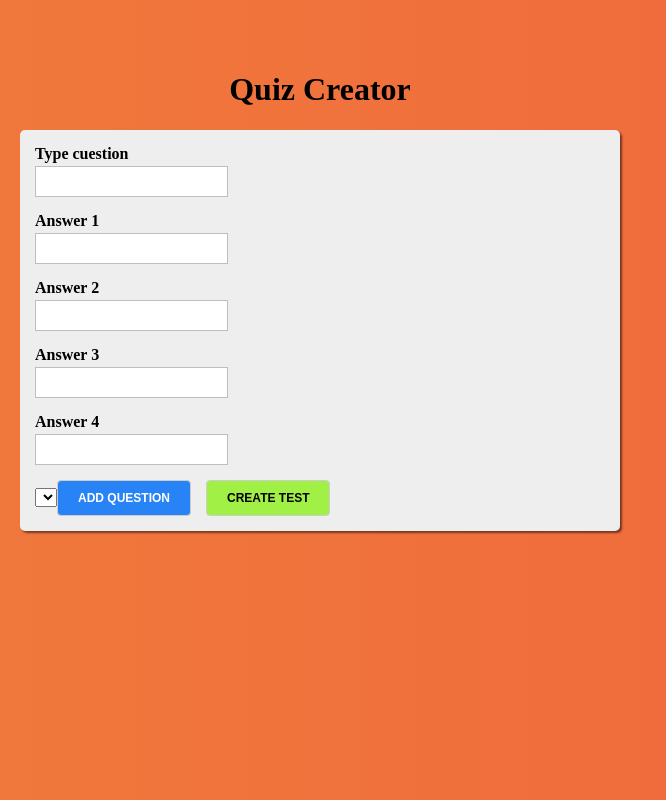
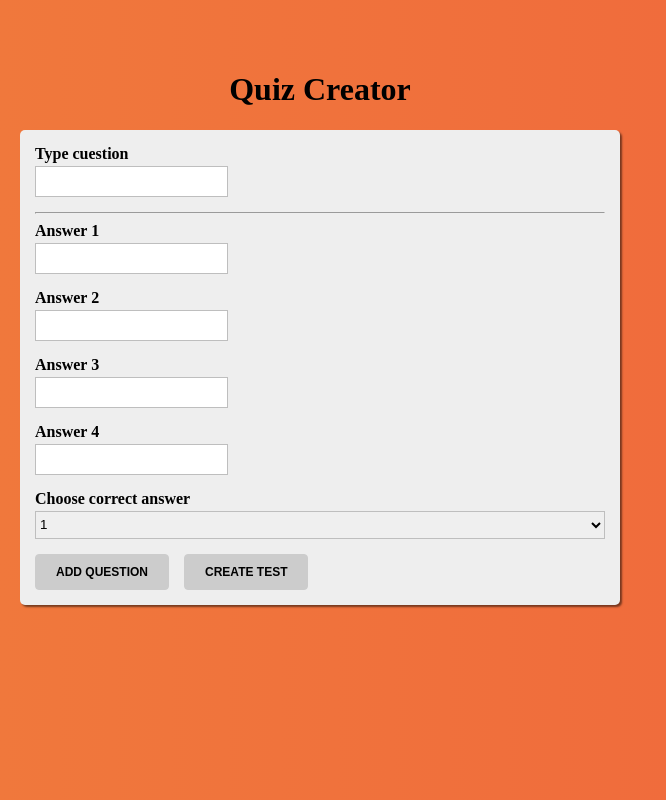
Before and after one commit to FarhadMGN/react, a React (Create React App) app: page /quiz-creator in a window 1280 px wide. Shown: the whole page, without its empty margins (0-666 px from the left). Built offline with nearby package versions, Linux system fonts and the light colour scheme.

Commit message:
fix quiz creation

```diff
--- /dev/null
+++ b/src/components/UI/select/select.js
@@ -0,0 +1,29 @@
+import React from 'react';
+import classes from './select.module.css';
+
+const Select = props => {
+    const htmlFor = `${props.label}-${Math.random()}`;
+    return (
+        <div className={classes.Select}>
+            <label htmlFor={htmlFor}>{props.label}</label>
+            <select
+                id={htmlFor}
+                value={props.value}
+                onChange={props.onChange}
+            >
+                { props.options.map((option, idx) => {
+                    return (
+                        <option
+                            value={option.value}
+                            key={option.value + idx}
+                        >
+                            {option.text}
+                        </option>
+                    )
+                }) }
+            </select>
+        </div>
+    )
+};
+
+export default Select;
--- /dev/null
+++ b/src/components/UI/select/select.module.css
@@ -0,0 +1,21 @@
+.Select {
+    margin-bottom: 15px;
+}
+
+.Select label {
+    margin: 0 0 3px 0;
+    padding: 0;
+    font-weight: bold;
+    display: block;
+}
+
+.Select select {
+    display: block;
+    box-sizing: border-box;
+    border: 1px solid #bebebe;
+    margin: 0 0 5px;
+    height: 28px;
+    width: 100%;
+    outline: none;
+    transition: all 300ms ease-in-out;
+}
--- a/src/containers/auth/auth.js
+++ b/src/containers/auth/auth.js
@@ -63,7 +63,7 @@
         return isValid;
     }
     onChangeHandler = (event, controlName) => {
-        console.log(controlName, event.target.value);
+        // console.log(controlName, event.target.value);
 
         const formControls = { ...this.state.formControls };
         const control = { ...formControls[controlName]};
--- a/src/containers/quiz-creator/quiz-creator.js
+++ b/src/containers/quiz-creator/quiz-creator.js
@@ -1,8 +1,9 @@
 import React, {Component} from 'react'
 import classes from './quiz-creator.module.css'
 import Button from "../../components/UI/button/button";
-import {createControl} from "../../form/form-helper"
+import {createControl, validate, validateForm} from "../../form/form-helper"
 import Input from "../../components/UI/input/input";
+import Select from "../../components/UI/select/select";
 
 function createFormControls() {
     return {
@@ -30,22 +31,87 @@
 
     state = {
         quiz: [],
+        rightAnswerId: 1,
+        isFormValid: false,
         formControls: createFormControls()
     };
 
     submitHandler = event => {
         event.preventDefault();
     };
-    addQuestionHandler = () => {
+    addQuestionHandler = event => {
+        event.preventDefault();
+        console.log(this.state);
+        const quiz = this.state.quiz.concat();
+        const idx = quiz.length + 1;
+
+        const {question, option1, option2, option3, option4} = this.state.formControls;
+
+        const questionItem = {
+            question: question.value,
+            id: idx,
+            rightAnswerId: this.state.rightAnswerId,
+            answers: [
+                {
+                    text: option1.value,
+                    is: option1.id
+                },
+                {
+                    text: option2.value,
+                    is: option2.id
+                },
+                {
+                    text: option3.value,
+                    is: option3.id
+                },
+                {
+                    text: option4.value,
+                    is: option4.id
+                },
+            ]
 
         };
-    CreateQuizHandler = () => {
+        quiz.push(questionItem);
+        this.setState({
+            quiz,
+            rightAnswerId: 1,
+            isFormValid: false,
+            formControls: createFormControls()
+        })
+    };
+    CreateQuizHandler = event => {
+        event.preventDefault();
+        console.log(this.state.quiz);
+    };
 
+    changeHandler(value, controlName) {
+        console.log(controlName, value);
+
+        const formControls = { ...this.state.formControls };
+        const control = { ...formControls[controlName]};
+
+        control.touched = true;
+        control.value = value;
+
+        control.valid = validate(control.value, control.validation);
+
+        formControls[controlName] = control;
+        this.setState({
+            formControls,
+            isFormValid: validateForm(formControls)
+        })
+    }
+
+    selectChangeHandler = event => {
+        this.setState({
+            rightAnswerId: +event.target.value
+        })
     };
     renderInputs() {
         const inputs = Object.keys(this.state.formControls).map((controlName, idx) => {
             const control = this.state.formControls[controlName];
             return (
+                <>
                     <Input
                         key={idx}
                         type={control.type}
@@ -55,29 +121,45 @@
                         shouldValidate={!!control.validation}
                         errorMessage={control.errorMessage}
                         valid={control.valid}
+                        onChange={event => this.changeHandler(event.target.value, controlName)}
                     >
                     </Input>
+                    { idx === 0 ? <hr/> : null }
+                </>
             )
         });
         return inputs;
     }
     render() {
+        const select = <Select
+            label='Choose correct answer'
+            value={this.state.rightAnswerId}
+            onChange={this.selectChangeHandler}
+            options={[
+                { text: '1', value: 1},
+                { text: '2', value: 2},
+                { text: '3', value: 3},
+                { text: '4', value: 4},
+            ]}
+        />;
         return (
             <div className={classes.QuizCreator}>
                 <div>
                     <h1>Quiz Creator</h1>
                     <form onSubmit={this.submitHandler}>
                         { this.renderInputs() }
-                        <select></select>
+                        {select}
                         <Button
                             type='primary'
                             onClick={this.addQuestionHandler}
+                            disabled={!this.state.isFormValid}
                         >
                             Add Question
                         </Button>
                         <Button
                             type='success'
                             onClick={this.CreateQuizHandler}
+                            disabled={this.state.quiz.length  === 0}
                         >
                             Create Test
                         </Button>
--- a/src/form/form-helper.js
+++ b/src/form/form-helper.js
@@ -7,3 +7,26 @@
         value: ''
     }
 }
+
+export function validate(value, validation = null) {
+    if (!validation) {
+        return true;
+    }
+    let isValid = true;
+
+    if (validation.required) {
+        isValid = value.trim() !== "" && isValid;
+    }
+
+    return isValid;
+}
+
+export function validateForm(formControls) {
+    let isFormValid = true;
+
+    Object.keys(formControls || {}).forEach((control) => {
+        isFormValid = formControls[control].valid && isFormValid
+    });
+
+    return isFormValid;
+}
```
Lines whose indentation alone changed are shown as unchanged.
